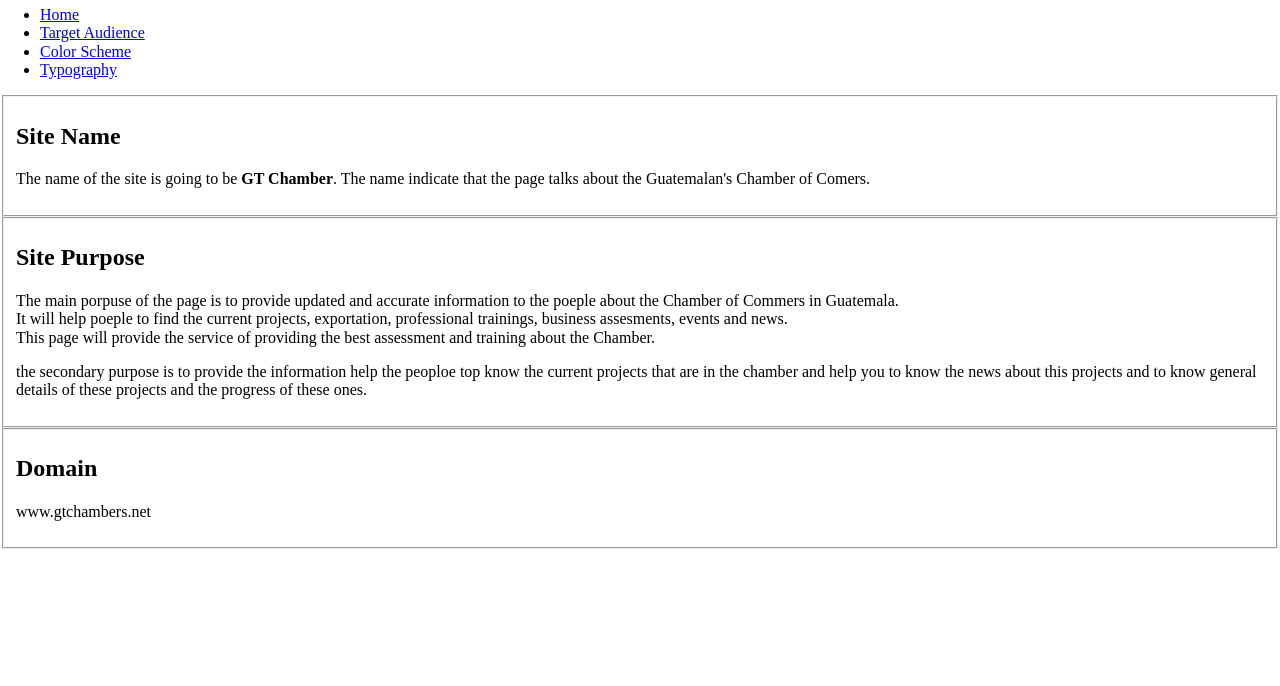
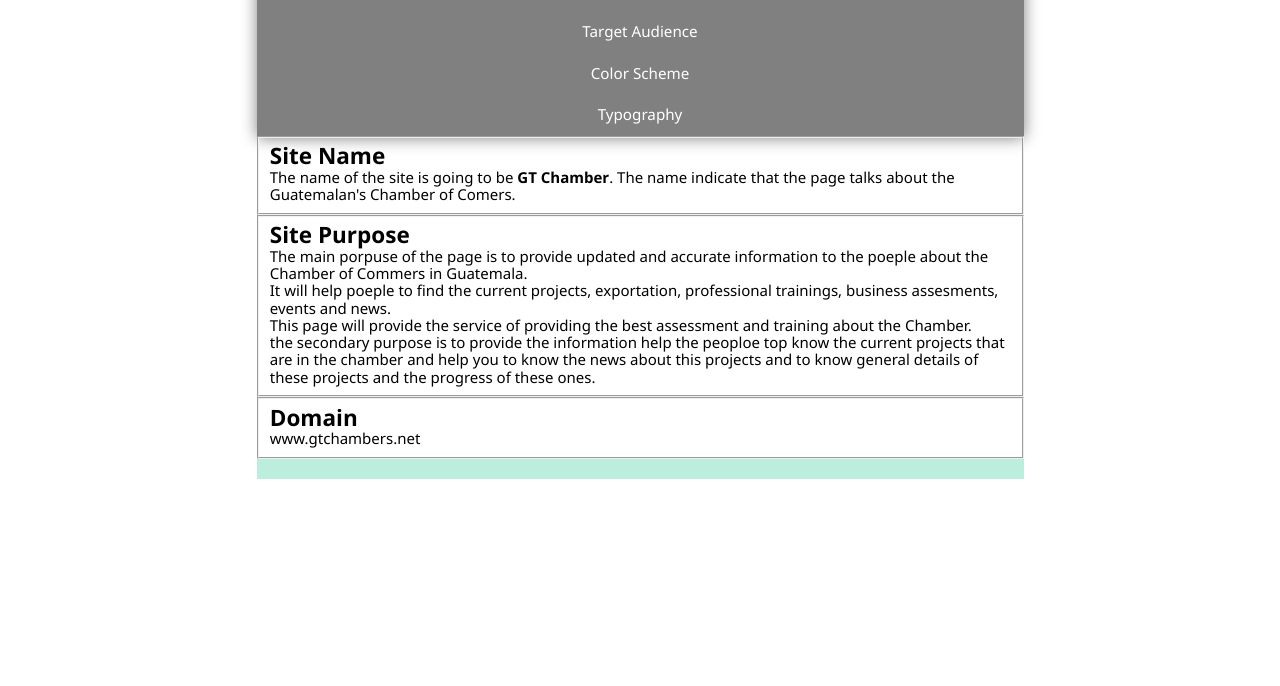
Before and after one commit to JaredLarios/wdd230, a plain HTML site: page lesson3/index.html in a window 1280 px wide. Shown: the part 114-800 px from the top of the page. Drawn offline with Linux system fonts and the light colour scheme; files that its build step writes are made by us from their sources.

Commit message:
chore(index): add css

```diff
--- /dev/null
+++ b/lesson3/css/small.css
@@ -0,0 +1,54 @@
+* {
+    margin: 0;
+    padding: 0;
+    box-sizing: border-box;
+}
+
+body {
+    font-size: 15px;
+    font-family: 'Segoe UI', Tahoma, Geneva, Verdana, sans-serif;
+}
+
+header,
+footer {
+    background-color: #bed;
+    display: flex;
+    flex-flow: column;
+    align-items: center;
+    justify-content: center;
+    padding: 10px;
+}
+
+header,
+nav,
+main,
+footer{
+    max-width: 767px;
+    margin: 0 auto;
+}
+
+h1 {
+    font-size: 1.1rem;
+}
+
+nav {
+    background-color: grey;
+    text-align: center;
+    box-shadow: 0 2px 15px grey;
+}
+
+nav ul {
+    list-style-type: none;
+    margin: 0;
+    padding: 0;
+    overflow: hidden;
+}
+
+nav ul li a {
+	display: block;
+	color: #fff;
+	text-align: center;
+	padding: 0.75rem;
+	text-decoration: none;
+	font-size: 0.95rem;
+}
--- a/lesson3/index.html
+++ b/lesson3/index.html
@@ -3,10 +3,11 @@
     <head>
         <meta charset="utf-8">
         <meta name="viewport" content="width=device-width, initial-scale=1">
-        <meta name="author" content="Jared Larios">
+        <meta name="author" content="E. Jared Larios">
         <meta name="description" content="">
 
         <link rel="stylesheet" href="css/normalize.css">
+        <link rel="stylesheet" href="css/small.css">
 
         <title>GT Chamber</title>
     </head>
@@ -14,6 +15,7 @@
         <header>
             <h3>Jared Larios</h3>
             <h1>Website Planning Document</h1>
+        </header>
         <nav>
             <ul>
                 <li><a href="#" class="active">Home</a></li>
@@ -22,7 +24,6 @@
                 <li><a href="#">Typography</a></li>
             </ul>
         </nav>
-        </header>
         <main>
             <fieldset>
                 <!-- <legend>name</legend> -->
@@ -52,6 +53,7 @@
             <h2 class="doc-section" id="logo"></h2>
         </main>
         <footer>
+            <p id="lastupdate"></p>
         </footer>
     </body>
 </html>
```
Lines whose indentation alone changed are shown as unchanged.
